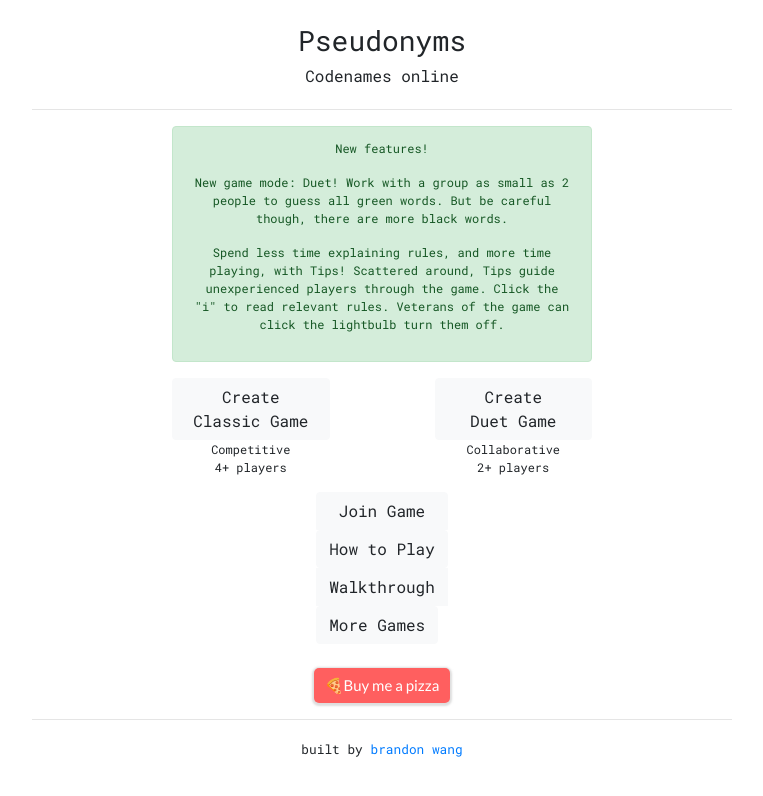
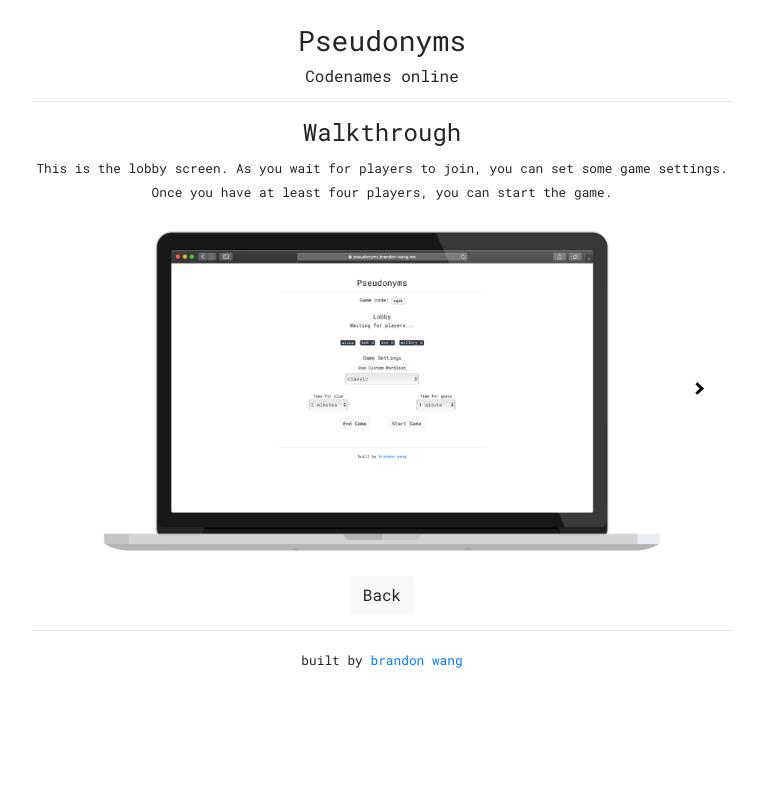
Before and after one commit to coconut750750/pseudonyms, a React (Create React App) app in the folder client/: page /walkthrough in a window 1280 px wide. Shown: the top 796 px of the page, without its empty margins (258-1021 px from the left). Built offline with nearby package versions, Linux system fonts and the light colour scheme; no server answers.

Commit message:
add walkthrough route

```diff
--- a/client/src/App.css
+++ b/client/src/App.css
@@ -1,3 +1,7 @@
+.App {
+
+}
+
 .tip-toggle {
     /*position: absolute;*/
     height: 20px;
--- a/client/src/App.js
+++ b/client/src/App.js
@@ -8,12 +8,10 @@ import Home from './views/Home';
 import Create from './views/Create';
 import Join from './views/Join';
 import Game from './views/Game';
-import Walkthrough from './views/Walkthrough';
 
 import { checkCode } from './api/register';
 
 const HOME = "home";
-const WALKTHROUGH = "walkthrough";
 const CREATE_CLASSIC = "create_classic";
 const CREATE_DUET = "create_duet";
 const JOIN = "join";
@@ -110,10 +108,7 @@ function App() {
     [HOME]:         <Home
                       createClassicGame={ () => setViewState(CREATE_CLASSIC) }
                       createDuetGame={ () => setViewState(CREATE_DUET) }
-                      joinGame={ () => setViewState(JOIN) }
-                      viewWalkthrough={ () => setViewState(WALKTHROUGH) }/>,
-    [WALKTHROUGH]:  <Walkthrough
-                      goBack={ () => goHome() }/>,
+                      joinGame={ () => setViewState(JOIN) }/>,
     [CREATE_CLASSIC]: <Create
                         classic
                         goBack={ () => goHome() }
--- a/client/src/index.js
+++ b/client/src/index.js
@@ -13,6 +13,7 @@ import {
 import App from './App';
 import HowTo from './routes/HowTo';
 import MoreGames from './routes/MoreGames';
+import Walkthrough from './routes/Walkthrough';
 import Footer from './components/Footer';
 
 ReactDOM.render(<Index />, document.getElementById('root'));
@@ -34,6 +35,7 @@ function Index(props) {
       <Switch>
         <Route path="/howto"><StaticHeader/><HowTo/></Route>
         <Route path="/more"><StaticHeader/><MoreGames/></Route>
+        <Route path="/walkthrough"><StaticHeader/><Walkthrough/></Route>
         <Route path="/"><App/></Route>
       </Switch>
       <Footer/>
--- a/client/src/views/Walkthrough.js
+++ b/client/src/routes/Walkthrough.js
@@ -37,7 +37,7 @@ function Walkthrough(props) {
           }
         </div>
       </div>
-      <button type="button" className="btn btn-light" onClick={props.goBack}>Back</button>
+      <a href="/"><button type="button" className="btn btn-light">Back</button></a>
     </div>
   );
 }
--- a/client/src/views/Home.js
+++ b/client/src/views/Home.js
@@ -27,7 +27,7 @@ function Home(props) {
       <div className="btn-group-vertical">
         <button type="button" className="btn btn-light" onClick={props.joinGame}>Join Game</button>
         <a href="/howto"><button type="button" className="btn btn-light">How to Play</button></a>
-        <button type="button" className="btn btn-light" onClick={props.viewWalkthrough}>Walkthrough</button>
+        <a href="/walkthrough"><button type="button" className="btn btn-light">Walkthrough</button></a>
         <a href="/more"><button type="button" className="btn btn-light">More Games</button></a>
       </div>
 
```
